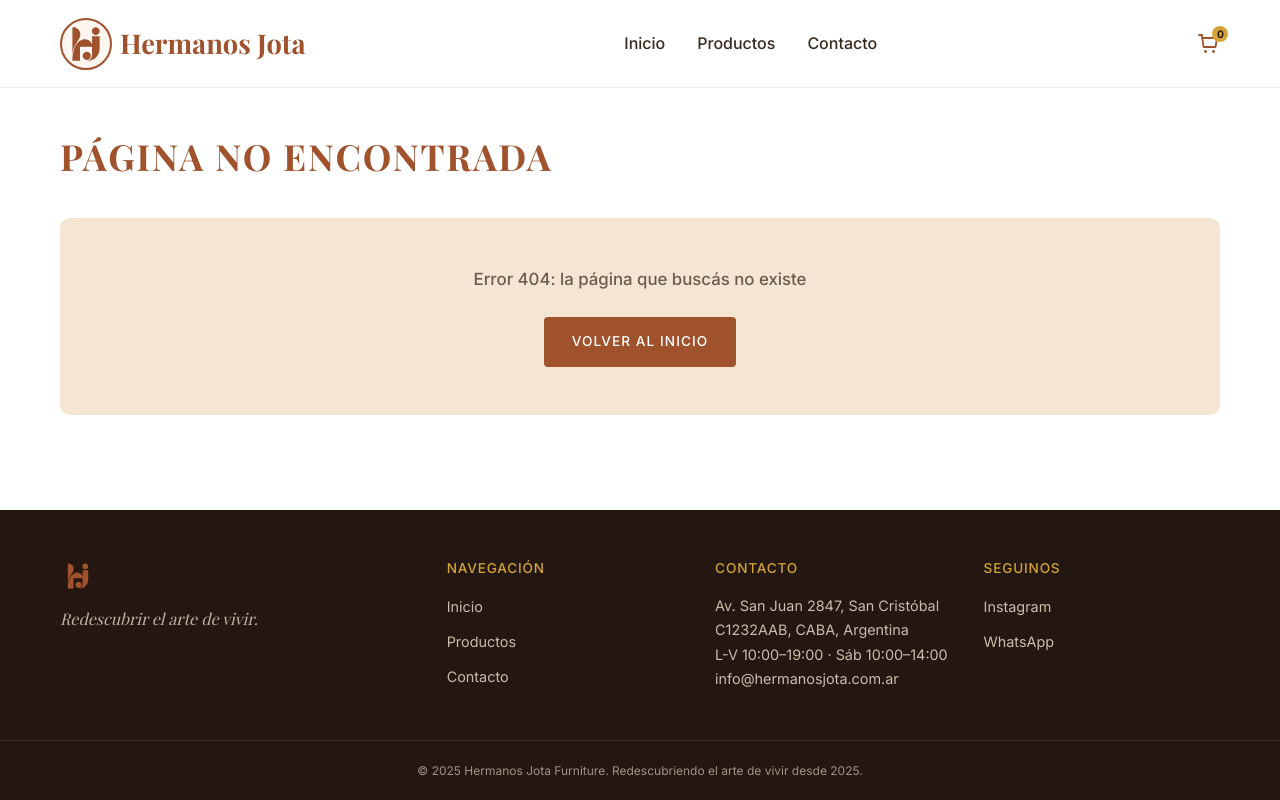
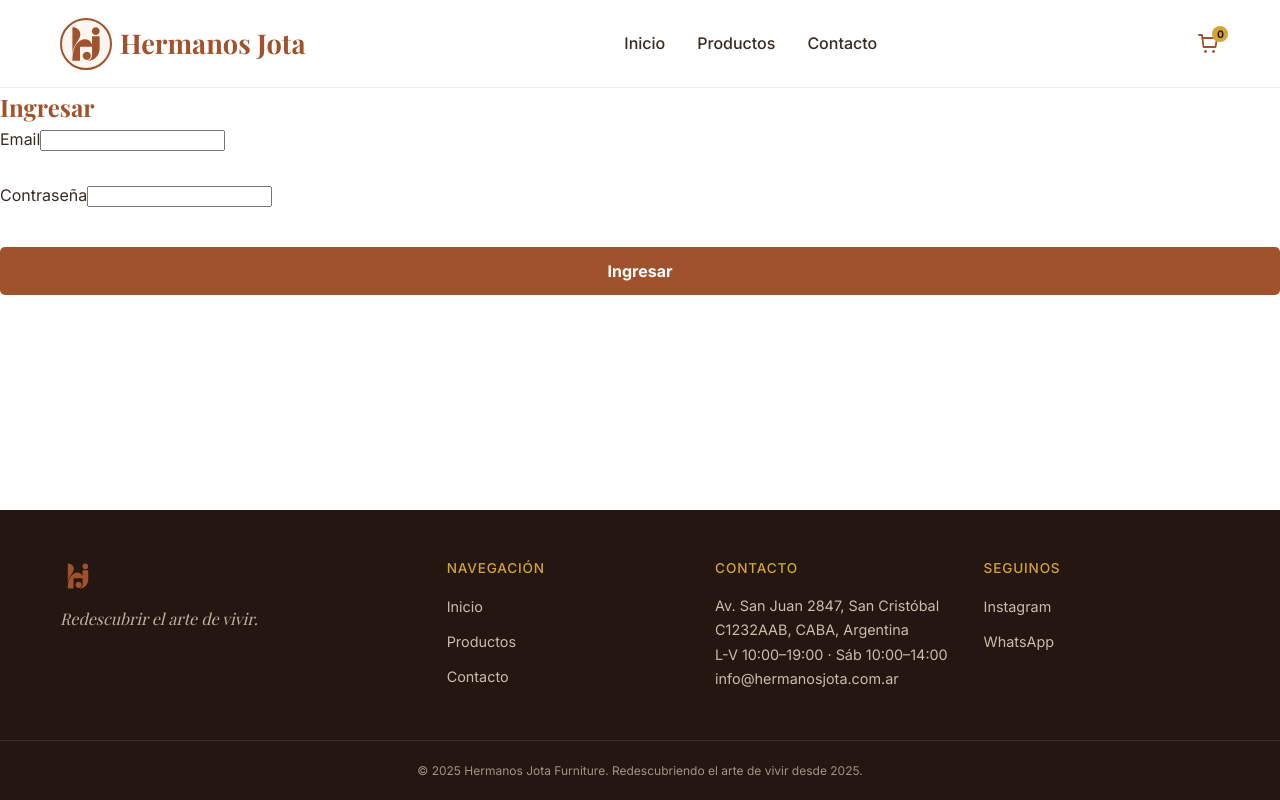
Before and after one commit to LucianoMaciel10/Muebleria-Hermanos-Jota, a React (Vite) app in the folder client/: page /login in a window 1280 px wide. Built offline with nearby package versions, Linux system fonts and the light colour scheme; no server answers.

Commit message:
feat: crea formulario de login

```diff
--- a/client/src/App.jsx
+++ b/client/src/App.jsx
@@ -12,6 +12,7 @@ import { useProductos } from "./hooks/useProductos";
 import ContactForm from "./pages/ContactForm";
 import ProductForm from "./pages/ProductForm";
 import NotFound from "./pages/NotFound";
+import Login from "./pages/Login";
 
 function App() {
   const [carrito, setCarrito] = useState(
@@ -141,6 +142,7 @@ function App() {
             }
           />
           <Route path="/contacto" element={<ContactForm />} />
+          <Route path="/login" element={<Login />} />
           <Route
             path="/carrito"
             element={
--- /dev/null
+++ b/client/src/pages/Login.jsx
@@ -0,0 +1,110 @@
+import { useState } from 'react';
+import { useNavigate, useLocation } from 'react-router-dom';
+import { useAuth } from '../context/AuthContext.jsx';
+import toast from 'react-hot-toast';
+
+function validarCampos(email, password) {
+  const errores = {};
+  const correo = email.trim();
+
+  if (!correo) {
+    errores.email = 'El email es obligatorio.';
+  } else if (!/^[^\s@]+@[^\s@]+\.[^\s@]+$/.test(correo)) {
+    errores.email = 'Ingresá un email válido.';
+  }
+
+  if (!password) {
+    errores.password = 'La contraseña es obligatoria.';
+  }
+
+  return errores;
+}
+
+export default function Login() {
+  const { login } = useAuth();
+  const navigate = useNavigate();
+  const location = useLocation();
+  const [email, setEmail] = useState('');
+  const [password, setPassword] = useState('');
+  const [errores, setErrores] = useState({});
+
+  async function handleSubmit(e) {
+    e.preventDefault();
+    const nuevosErrores = validarCampos(email, password);
+    setErrores(nuevosErrores);
+
+    if (Object.keys(nuevosErrores).length > 0) {
+      toast.error('Revisá los campos indicados.', {
+        position: 'top-center',
+        duration: 3000,
+      });
+      return;
+    }
+
+    try {
+      await login(email.trim(), password);
+      toast.success('Inicio de sesión exitoso.', {
+        position: 'top-center',
+        duration: 3000,
+      });
+      navigate(location.state?.desde || '/', { replace: true });
+    } catch (err) {
+      toast.error(
+        err instanceof Error && err.message
+          ? err.message
+          : 'No pudimos iniciar sesión.',
+        {
+          position: 'top-center',
+          duration: 4000,
+        },
+      );
+    }
+  }
+
+  return (
+    <section className="pagina-login">
+      <h1 className="login">Ingresar</h1>
+      <form onSubmit={handleSubmit} className="formulario-login" noValidate>
+        <label htmlFor="email">Email</label>
+        <input
+          type="email"
+          id="email"
+          name="email"
+          autoComplete="email"
+          required
+          aria-invalid={Boolean(errores.email)}
+          aria-describedby="email-error"
+          value={email}
+          onChange={(e) => {
+            setEmail(e.target.value);
+            setErrores((actuales) => ({ ...actuales, email: '' }));
+          }}
+        />
+        <p id="email-error" className="input-error-msg" role="alert">
+          {errores.email || ''}
+        </p>
+        <label htmlFor="password">Contraseña</label>
+        <input
+          type="password"
+          id="password"
+          name="password"
+          autoComplete="current-password"
+          required
+          aria-invalid={Boolean(errores.password)}
+          aria-describedby="password-error"
+          value={password}
+          onChange={(e) => {
+            setPassword(e.target.value);
+            setErrores((actuales) => ({ ...actuales, password: '' }));
+          }}
+        />
+        <p id="password-error" className="input-error-msg" role="alert">
+          {errores.password || ''}
+        </p>
+        <button type="submit" className="enviar-form">
+          Ingresar
+        </button>
+      </form>
+    </section>
+  );
+}
```
